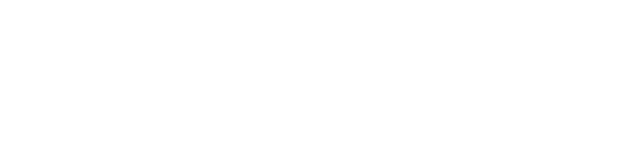
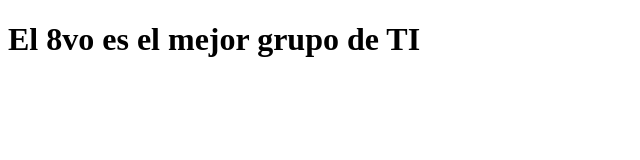
Before and after one commit to MyriamValderrabano/Proyecto2, a plain HTML site: page vehiculos.html in a window 1280 px wide. Shown: the whole page, without its empty margins (0-640 px from the left). Drawn offline with Linux system fonts and the light colour scheme.

Commit message:
Modificar vehiculos en propiedad h1

```diff
--- a/vehiculos.html
+++ b/vehiculos.html
@@ -6,6 +6,6 @@
     <title>Document</title>
 </head>
 <body>
-
+    <h1>El 8vo es el mejor grupo de TI</h1>
 </body>
 </html>
```
